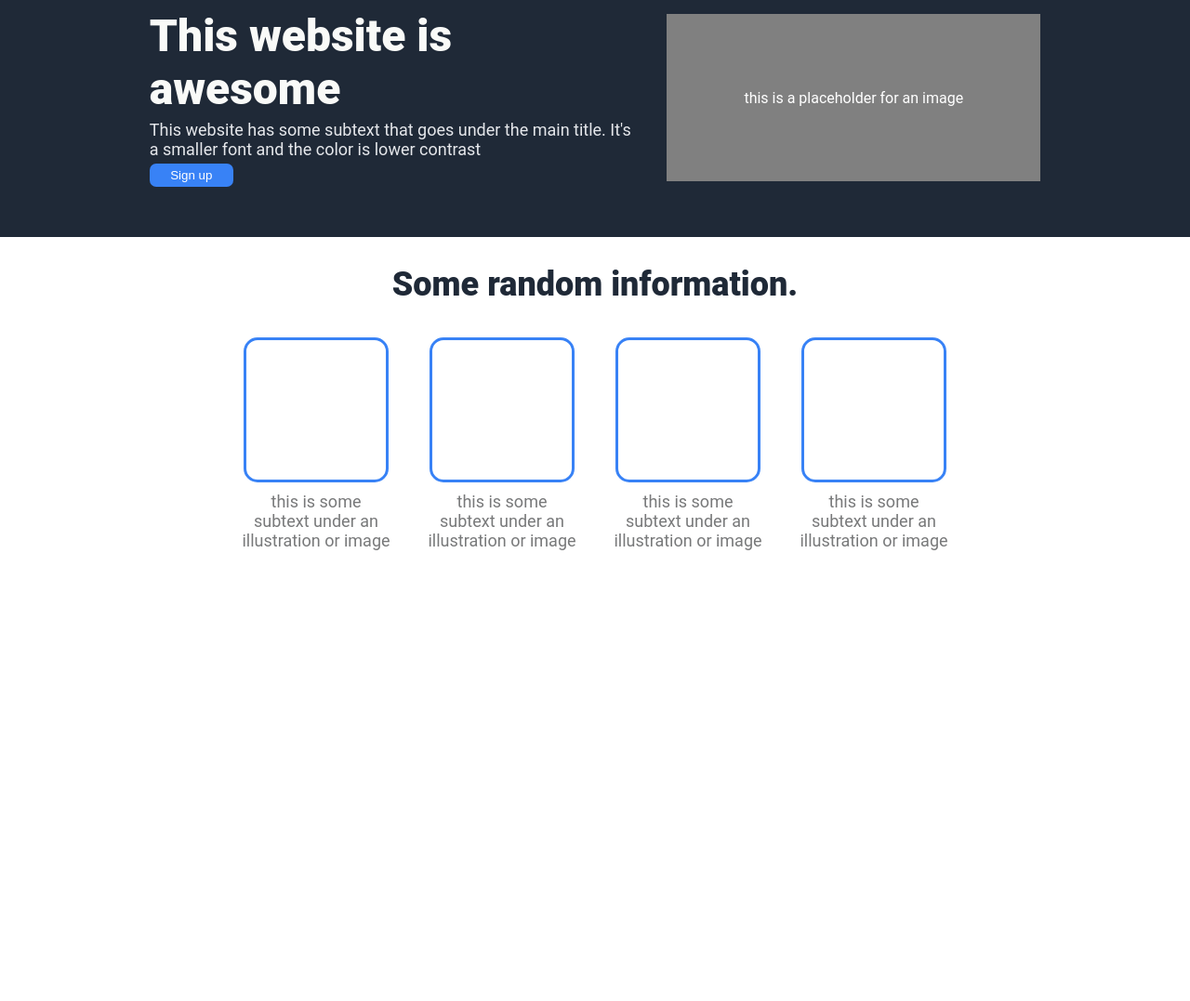
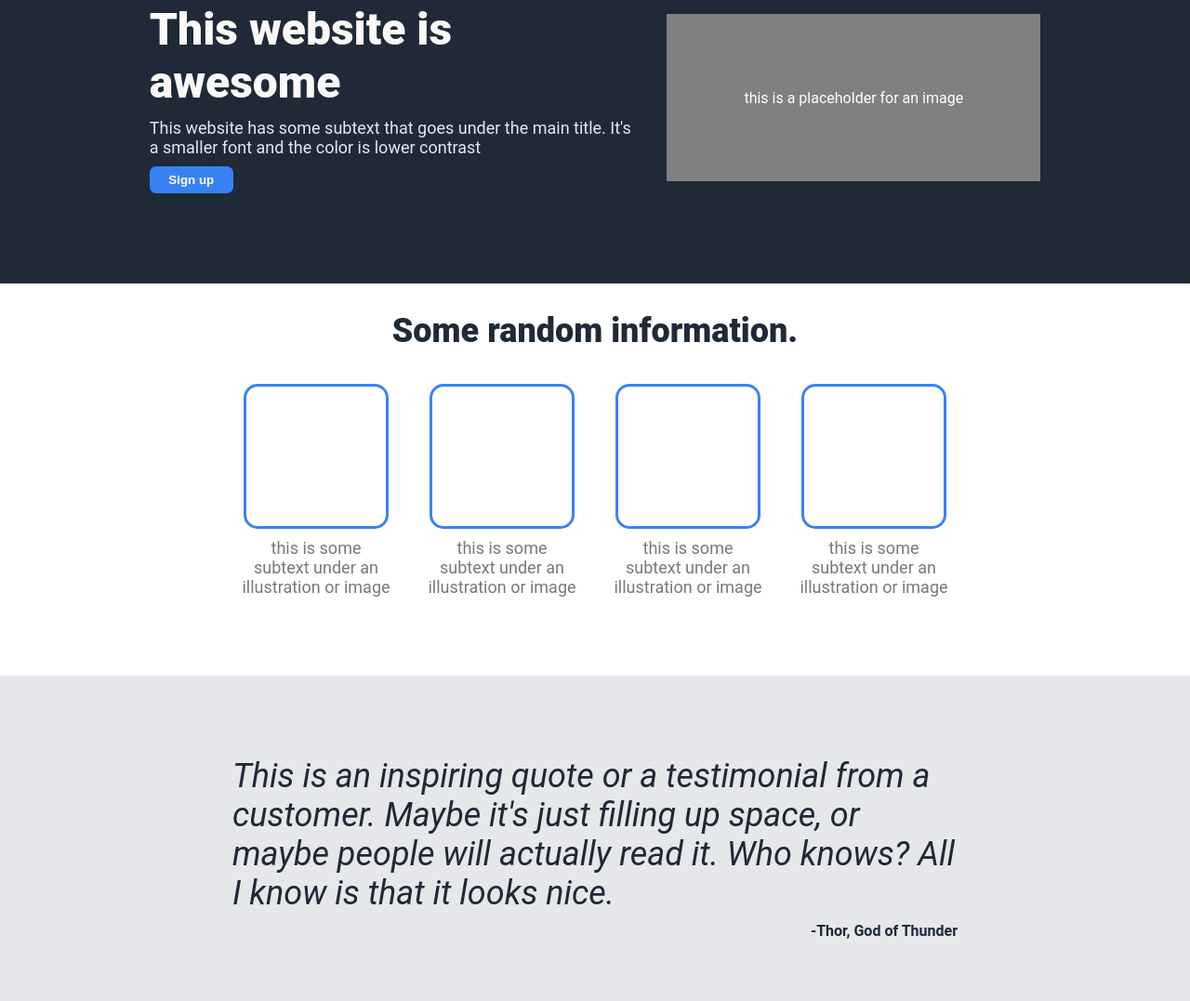
Before and after one commit to Gustavo-sou5a/landing-page, a plain HTML site: page index.html in a window 1280 px wide. Shown: the part 97-1174 px from the top of the page at 93% size. Before the commit the page ends 800 px from the top, so only its background shows below. Drawn offline with Linux system fonts and the light colour scheme.

Commit message:
Add Quote section

```diff
--- a/index.html
+++ b/index.html
@@ -65,7 +65,16 @@
         </div>
 
         <!-- Quote section -->
-
+        <div class="quote">
+            <div class="text">
+                This is an inspiring quote or a testimonial from a customer.
+                Maybe it's just filling up space, or maybe people will actually read it.
+                Who knows? All I know is that it looks nice.
+            </div>
+            <div class="signature">
+                -Thor, God of Thunder
+            </div>
+        </div>
         <!-- Sign up section -->
 
         <!-- Footer -->
--- a/style.css
+++ b/style.css
@@ -16,6 +16,7 @@ body {
 .hero {
     display: flex;
     background-color: #1f2937;
+    padding-bottom: 50px;
 }
 
 .left-empty-container,
@@ -64,7 +65,7 @@ ul.header-links {
 .main-text {
     display: flex;
     flex-direction: column;
-    gap: 5px;
+    gap: 10px;
 }
 
 .img-placeholder {
@@ -88,7 +89,8 @@ button {
     background-color: #3882f6;
     align-self: flex-start;
     width: 90px;
-    padding: 5px;
+    padding: 7px;
+    font-weight: bold;
     border-radius: 7px;
     border: none;
 }
@@ -98,6 +100,7 @@ button {
     flex-direction: column;
     justify-content: center;
     align-items: center;
+    padding-bottom: 50px;
 }
 
 .info .title {
@@ -134,3 +137,30 @@ button {
     color: #78797a;
     max-width: 160px;
 }
+
+.quote {
+    background-color: #e5e7eb;
+    display: flex;
+    flex-direction: column;
+    justify-content: center;
+    gap: 10px;
+    height: 300px;
+    color: #1f2937;
+    padding-left: 250px;
+    padding-right: 250px;
+    padding-top: 35px;
+    padding-bottom: 15px;
+
+}
+
+.quote .text {
+    font-size: 36px;
+    /* font-weight: 100; light? */
+    font-style: italic;
+    text-align:start;
+}
+
+.quote .signature {
+    font-weight: bold;
+    text-align: end;
+}
```
